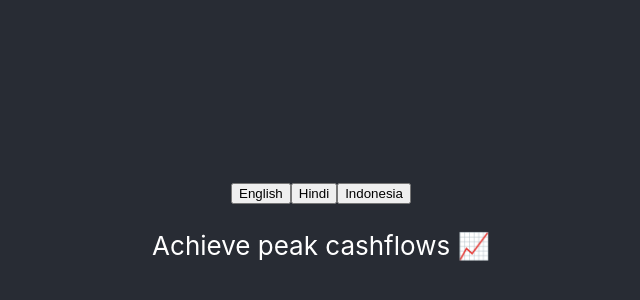
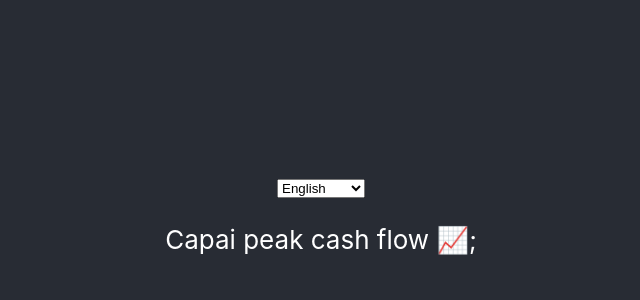
Before and after one commit to aaveggupta/translations-poc-google-sheets, a React (Create React App) app: page / in a window 1280 px wide. Shown: the part 170-470 px from the top of the page, without its empty margins (319-959 px from the left). Built offline with nearby package versions, Linux system fonts and the light colour scheme.

Commit message:
feat: our-project-style-added

```diff
--- a/package.json
+++ b/package.json
@@ -9,6 +9,7 @@
     "react": "^18.2.0",
     "react-dom": "^18.2.0",
     "react-i18next": "^12.1.5",
+    "react-intl": "^6.2.8",
     "react-scripts": "5.0.1",
     "web-vitals": "^2.1.4"
   },
--- a/src/App.js
+++ b/src/App.js
@@ -1,16 +1,25 @@
-import React from "react";
+import React, { useContext } from "react";
 import "./App.css";
-import { useTranslation } from "react-i18next";
-import { LangSwitcher } from "./LangSwitcher";
+import { FormattedMessage } from "react-intl";
+import { Context } from "./components/wrapper";
 
 function App() {
-  const { t } = useTranslation();
-
+  const context = useContext(Context);
   return (
     <div className="App">
       <header className="App-header">
-        <LangSwitcher />
-        <p>{t("siteMetaData.siteName")}</p>
+        <select value={context.locale} onChange={context.selectLanguage}>
+          <option value="en">English</option>
+          <option value="hi">Hindi</option>
+          <option value="id">Indonesian</option>
+        </select>
+        <p>
+          <FormattedMessage
+            id="siteMetaData.siteName"
+            defaultMessage="Achieve peak cashflows 📈"
+          />
+          ;
+        </p>
       </header>
     </div>
   );
--- /dev/null
+++ b/src/components/wrapper.js
@@ -0,0 +1,49 @@
+import React, { useState } from "react";
+import { IntlProvider } from "react-intl";
+import English from "../locale/en.json";
+import Hindi from "../locale/hi.json";
+import Indonesian from "../locale/id.json";
+
+export const Context = React.createContext();
+
+const local = navigator.language;
+
+let lang;
+if (local === "en") {
+  lang = English;
+} else {
+  if (local === "hi") {
+    lang = Hindi;
+  } else {
+    lang = Indonesian;
+  }
+}
+
+const Wrapper = (props) => {
+  const [locale, setLocale] = useState(local);
+  const [messages, setMessages] = useState(lang);
+
+  function selectLanguage(e) {
+    const newLocale = e.target.value;
+    setLocale(newLocale);
+    if (newLocale === "en") {
+      setMessages(English);
+    } else {
+      if (newLocale === "hi") {
+        setMessages(Hindi);
+      } else {
+        setMessages(Indonesian);
+      }
+    }
+  }
+
+  return (
+    <Context.Provider value={{ locale, selectLanguage }}>
+      <IntlProvider messages={messages} locale={locale}>
+        {props.children}
+      </IntlProvider>
+    </Context.Provider>
+  );
+};
+
+export default Wrapper;
--- a/src/index.js
+++ b/src/index.js
@@ -4,12 +4,13 @@ import "./index.css";
 import App from "./App";
 import "./i18n";
 import reportWebVitals from "./reportWebVitals";
+import Wrapper from "./components/wrapper";
 
 const root = ReactDOM.createRoot(document.getElementById("root"));
 root.render(
-  <React.StrictMode>
+  <Wrapper>
     <App />
-  </React.StrictMode>
+  </Wrapper>
 );
 
 // If you want to start measuring performance in your app, pass a function
--- a/src/langData.json
+++ b/src/langData.json
@@ -10,5 +10,11 @@
 		"en": "hello peakflo",
 		"id": "halo peakflo",
 		"hi": "हैलो पीकफ्लो"
+	},
+	{
+		"key": "intro",
+		"en": "My name is Aaveg",
+		"id": "Nama saya Aaveg",
+		"hi": "मेरा नाम आवेग है"
 	}
 ]
--- /dev/null
+++ b/src/locale/en.json
@@ -0,0 +1,5 @@
+{
+	"siteMetaData.siteName": "Achieve peak cashflows 📈",
+	"test.key": "hello peakflo",
+	"intro": "My name is Aaveg"
+}
--- /dev/null
+++ b/src/locale/hi.json
@@ -0,0 +1,5 @@
+{
+	"siteMetaData.siteName": "पीक कैशफ्लो प्राप्त करें 📈",
+	"test.key": "हैलो पीकफ्लो",
+	"intro": "मेरा नाम आवेग है"
+}
--- /dev/null
+++ b/src/locale/id.json
@@ -0,0 +1,5 @@
+{
+	"siteMetaData.siteName": "Capai peak cash flow  📈",
+	"test.key": "halo peakflo",
+	"intro": "Nama saya Aaveg"
+}
```
Also changed, not shown: scripts/getLangData.js (+15 -0 lines), 1 other file (tests, documents, lock files or other folders). Lines whose indentation alone changed are shown as unchanged.
